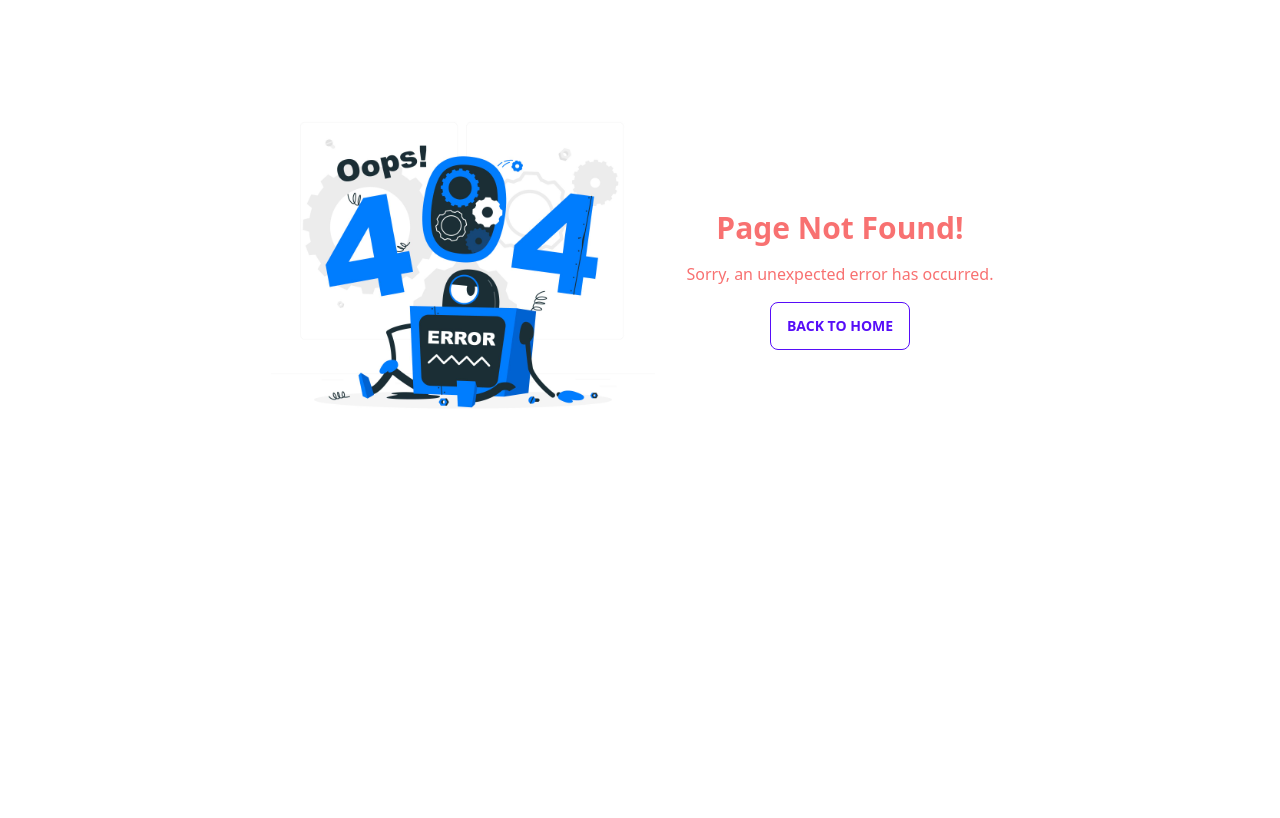
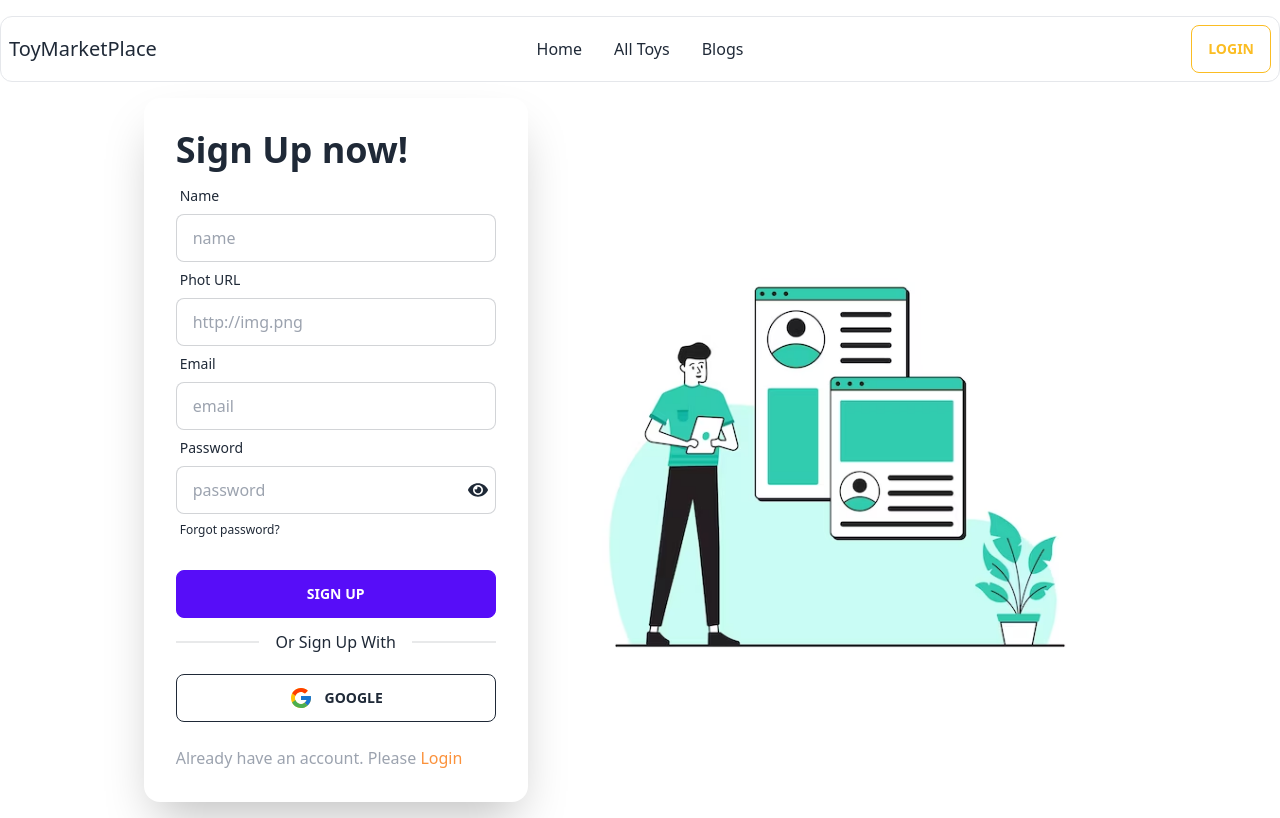
Before and after one commit to kamrul25/toy-marketplace, a React (Vite) app: page /signUp in a window 1280 px wide. Before the commit this address had no page. Built offline with nearby package versions, Linux system fonts and the light colour scheme.

Commit message:
create login and sign up page

```diff
--- a/package.json
+++ b/package.json
@@ -14,6 +14,7 @@
     "match-sorter": "^6.3.1",
     "react": "^18.2.0",
     "react-dom": "^18.2.0",
+    "react-icons": "^4.8.0",
     "react-router-dom": "^6.11.1",
     "sort-by": "^1.2.0"
   },
--- a/src/pages/Login/Login.jsx
+++ b/src/pages/Login/Login.jsx
@@ -1,10 +1,94 @@
+import { Link } from "react-router-dom";
+import login from "../../assets/login.png";
+import { useState } from "react";
+import { FaEye, FaEyeSlash, } from "react-icons/fa";
+import { FcGoogle } from "react-icons/fc";
 
 const Login = () => {
-    return (
-        <div>
 
+    const [fold, setFold] = useState(false);
+    const handleFormSubmit = (event) =>{
+        event.preventDefault();
+        const form = event.target;
+        const email = form.email.value;
+        const password =form.password.value;
+        console.log(email, password)
+        // form.reset()
+    }
+  return (
+    <div className="hero ">
+      <div className="hero-content flex-col-reverse lg:flex-row-reverse gap-4">
+        <div className="rounded-xl w-full">
+          <img src={login} alt="" className="rounded-xl"/>
         </div>
-    );
+        <div className="card flex-shrink-0 w-full max-w-sm shadow-2xl bg-base-100">
+          <div className="card-body">
+            <h1 className="text-2xl md:text-4xl font-bold">Login now!</h1>
+            <form onSubmit={handleFormSubmit}>
+              <div className="form-control">
+                <label className="label">
+                  <span className="label-text">Email</span>
+                </label>
+                <input
+                  type="text"
+                  name="email"
+                  placeholder="email"
+                  required
+                  className="input input-bordered"
+                />
+              </div>
+              <div className="form-control relative">
+                <label className="label">
+                  <span className="label-text">Password</span>
+                </label>
+                <input
+                  type={fold ? "text" : "password"}
+                  name="password"
+                  placeholder="password"
+                  required
+                  className="input input-bordered"
+                />
+                {fold ? (
+                  <button
+                    className="absolute top-[43%] right-2 text-xl"
+                    onClick={() => setFold(!fold)}
+                  >
+                    <FaEyeSlash />
+                  </button>
+                ) : (
+                  <button
+                    className="absolute top-[43%] right-2 text-xl"
+                    onClick={() => setFold(!fold)}
+                  >
+                   <FaEye />
+                  </button>
+                )}
+                <label className="label">
+                  <a href="#" className="label-text-alt link link-hover">
+                    Forgot password?
+                  </a>
+                </label>
+              </div>
+              <div className="form-control mt-6">
+                <input
+                  type="submit"
+                  value="Login"
+                  className="btn btn-primary"
+                />
+              </div>
+              <div className="divider">Or Login With</div>
+                <div className="form-control mt-6">
+                    <button className="btn btn-block btn-outline hover:bg-white hover:text-black">
+                        <FcGoogle className="text-2xl mr-3"/> <span className="text-sm ">Google</span>
+                    </button>
+                    </div>
+              <p className="mt-6 text-gray-400">If you are first time , please create an account!!! <Link to="/signUp" className="text-orange-400 link-hover">Sign Up</Link></p>
+            </form>
+          </div>
+        </div>
+      </div>
+    </div>
+  );
 };
 
 export default Login;
--- a/src/pages/SignUp/SignUp.jsx
+++ b/src/pages/SignUp/SignUp.jsx
@@ -1,10 +1,125 @@
+import { Link } from "react-router-dom";
+import signUp from "../../assets/login.png";
+import { useState } from "react";
+import { FaEye, FaEyeSlash } from "react-icons/fa";
+import { FcGoogle } from "react-icons/fc";
 
 const SignUp = () => {
-    return (
-        <div>
-
+  const [fold, setFold] = useState(false);
+  const handleFormSubmit = (event) => {
+    event.preventDefault();
+    const form = event.target;
+    const name = form.name.value;
+    const photoURL = form.photoURL.value;
+    const email = form.email.value;
+    const password = form.password.value;
+    console.log({ name, photoURL, email, password });
+    // form.reset()
+  };
+  return (
+    <div className="hero ">
+      <div className="hero-content flex-col-reverse lg:flex-row-reverse gap-4">
+        <div className="rounded-xl w-full">
+          <img src={signUp} alt="" className="rounded-xl" />
         </div>
-    );
+        <div className="card flex-shrink-0 w-full max-w-sm shadow-2xl bg-base-100">
+          <div className="card-body">
+            <h1 className=" text-2xl md:text-4xl font-bold">Sign Up now!</h1>
+            <form onSubmit={handleFormSubmit}>
+              <div className="form-control">
+                <label className="label">
+                  <span className="label-text">Name</span>
+                </label>
+                <input
+                  type="text"
+                  name="name"
+                  placeholder="name"
+                  required
+                  className="input input-bordered"
+                />
+              </div>
+              <div className="form-control">
+                <label className="label">
+                  <span className="label-text">Phot URL</span>
+                </label>
+                <input
+                  type="text"
+                  name="photoURL"
+                  placeholder="http://img.png"
+                  required
+                  className="input input-bordered"
+                />
+              </div>
+              <div className="form-control">
+                <label className="label">
+                  <span className="label-text">Email</span>
+                </label>
+                <input
+                  type="text"
+                  name="email"
+                  placeholder="email"
+                  required
+                  className="input input-bordered"
+                />
+              </div>
+              <div className="form-control relative">
+                <label className="label">
+                  <span className="label-text">Password</span>
+                </label>
+                <input
+                  type={fold ? "text" : "password"}
+                  name="password"
+                  placeholder="password"
+                  required
+                  className="input input-bordered"
+                />
+                {fold ? (
+                  <button
+                    className="absolute top-[43%] right-2 text-xl"
+                    onClick={() => setFold(!fold)}
+                  >
+                    <FaEyeSlash />
+                  </button>
+                ) : (
+                  <button
+                    className="absolute top-[43%] right-2 text-xl"
+                    onClick={() => setFold(!fold)}
+                  >
+                   <FaEye />
+                  </button>
+                )}
+                <label className="label">
+                  <a href="#" className="label-text-alt link link-hover">
+                    Forgot password?
+                  </a>
+                </label>
+              </div>
+              <div className="form-control mt-6">
+                <input
+                  type="submit"
+                  value="Sign Up"
+                  className="btn btn-primary"
+                />
+              </div>
+              <div className="divider">Or Sign Up With</div>
+              <div className="form-control mt-6">
+                <button className="btn btn-block btn-outline  hover:bg-white hover:text-black">
+                  <FcGoogle className="text-2xl mr-3" />{" "}
+                  <span className="text-sm ">Google</span>
+                </button>
+              </div>
+              <p className="mt-6 text-gray-400">
+                Already have an account. Please{" "}
+                <Link to="/login" className="text-orange-400 link-hover">
+                  Login
+                </Link>{" "}
+              </p>
+            </form>
+          </div>
+        </div>
+      </div>
+    </div>
+  );
 };
 
 export default SignUp;
--- a/src/pages/shared/Navbar/Navbar.jsx
+++ b/src/pages/shared/Navbar/Navbar.jsx
@@ -4,10 +4,10 @@ import { AuthContext } from "../../../provider/AuthProvider";
 
 const Navbar = () => {
   const { user } = useContext(AuthContext);
-    const navigate = useNavigate()
-    const handleLogout = () =>{
-        navigate('/')
-    }
+  const navigate = useNavigate();
+  const handleLogout = () => {
+    navigate("/");
+  };
   const menu = (
     <>
       <li>
@@ -16,12 +16,16 @@ const Navbar = () => {
       <li>
         <Link to="/allToys">All Toys</Link>{" "}
       </li>
+      {user && (
+        <>
           <li>
             <Link to="/myToys">My Toys</Link>{" "}
           </li>
           <li>
             <Link to="/addToy">Add A Toy</Link>{" "}
           </li>
+        </>
+      )}
       <li>
         <Link to="/blogs">Blogs</Link>{" "}
       </li>
@@ -62,7 +66,9 @@ const Navbar = () => {
         <ul className="menu menu-horizontal px-1">{menu}</ul>
       </div>
       <div className="navbar-end">
-        <Link className="btn btn-outline btn-warning">Login</Link>
+        <Link to="/login" className="btn btn-outline btn-warning">
+          Login
+        </Link>
         {user && (
           <div className="dropdown dropdown-hover">
             <label tabIndex={0} className="btn btn-ghost btn-circle avatar">
@@ -78,7 +84,8 @@ const Navbar = () => {
                 <h3>{user.displayName}</h3>
               </li>
               <li>
-                <button className="btn btn-block btn-outline bnt-error"
+                <button
+                  className="btn btn-block btn-outline bnt-error"
                   onClick={handleLogout}
                 >
                   Logout
```
Also changed, not shown: src/routes/Routes.jsx (+10 -0 lines), 1 other file (tests, documents, lock files or other folders). Lines whose indentation alone changed are shown as unchanged.
